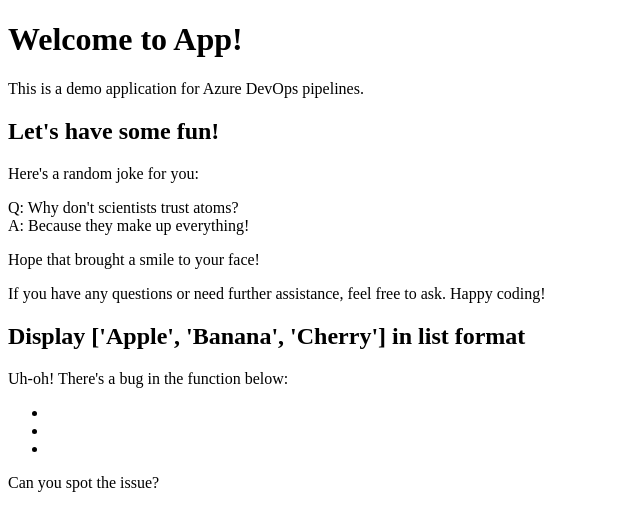
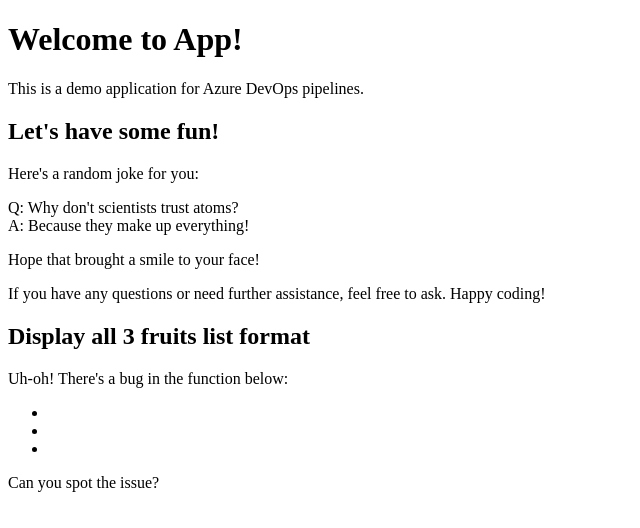
Before and after one commit to Chiranjeevi521/azure-reactjs-ci-demo, a React (Create React App) app: page / in a window 1280 px wide. Shown: the top 528 px of the page, without its empty margins (0-640 px from the left). Built offline with nearby package versions, Linux system fonts and the light colour scheme.

Commit message:
udate html

```diff
--- a/src/App.js
+++ b/src/App.js
@@ -20,7 +20,7 @@ function App() {
         </p>
       </div>
       <div>
-        <h2>Display ['Apple', 'Banana', 'Cherry'] in list format</h2>
+        <h2>Display all 3 fruits list format</h2>
         <p>Uh-oh! There's a bug in the function below:</p>
         <ul>
           {items.map((item) => (
```
